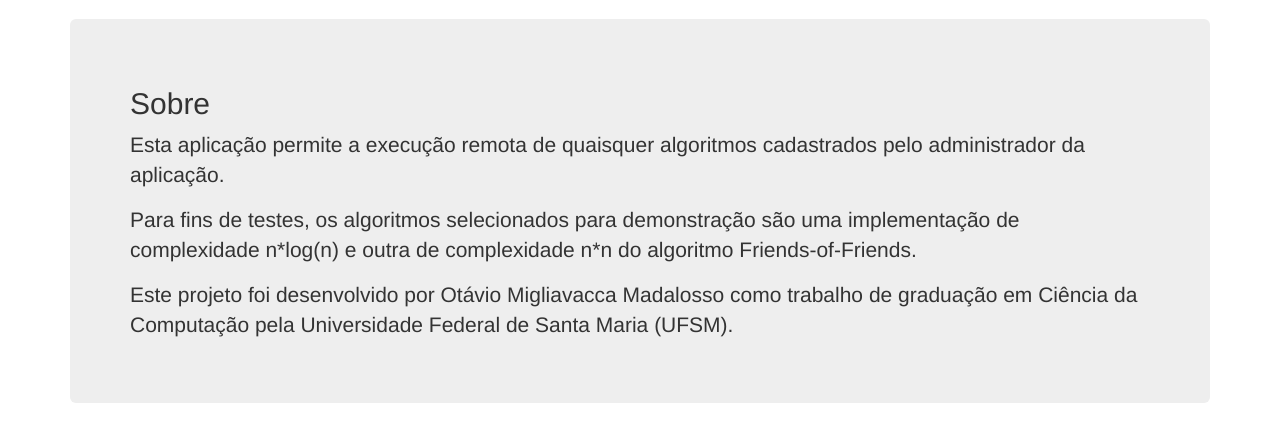
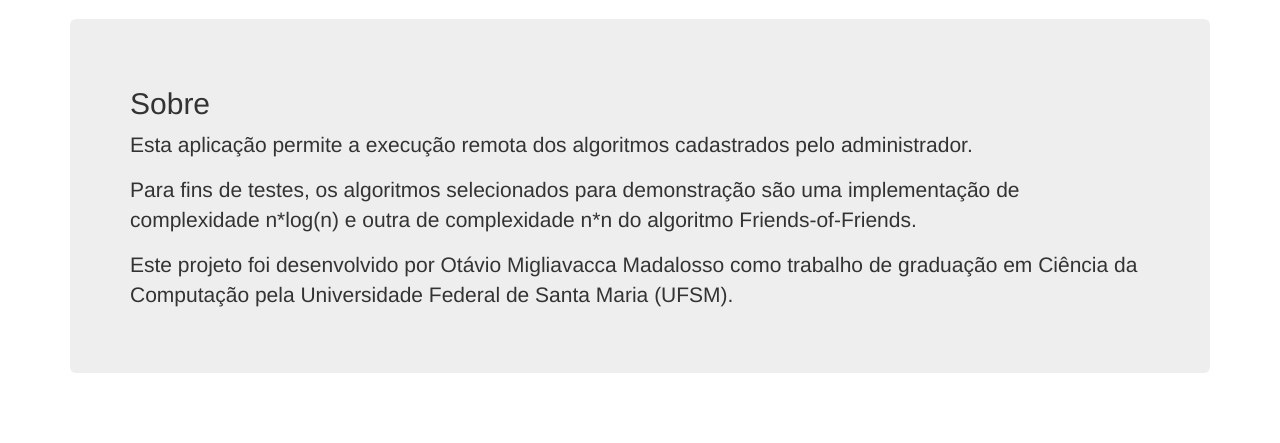
Before and after one commit to anaveroneze/webfriends, a Django app: page /about/ in a window 1280 px wide. Shown: the part 51-494 px from the top of the page. Run offline with Django 3.2, Linux system fonts and the light colour scheme; some libraries are stand-ins or nearby versions.

Commit message:
Changing about text and experiments template

```diff
--- a/webfriends/templates/about.html
+++ b/webfriends/templates/about.html
@@ -4,7 +4,7 @@
 {% block jumbotron%}
 	<div class="jumbotron">
         <h2>Sobre</h2>
-        <p>Esta aplicação permite a execução remota de quaisquer algoritmos cadastrados pelo administrador da aplicação.</p>
+        <p>Esta aplicação permite a execução remota dos algoritmos cadastrados pelo administrador.</p>
         <p>
         Para fins de testes, os algoritmos selecionados para demonstração são uma implementação de complexidade n*log(n) e outra de complexidade n*n do algoritmo Friends-of-Friends.</p>
         <p>
```
